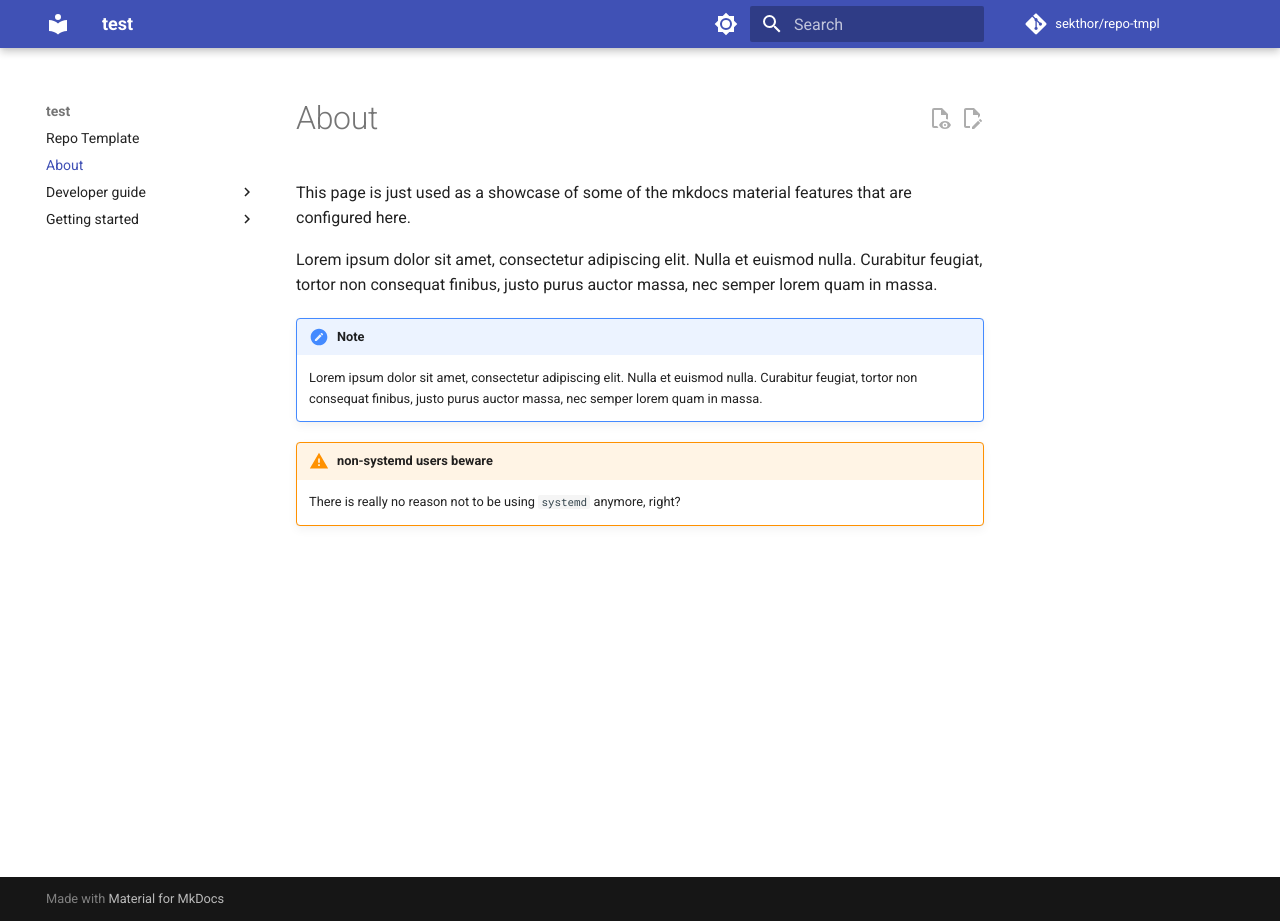
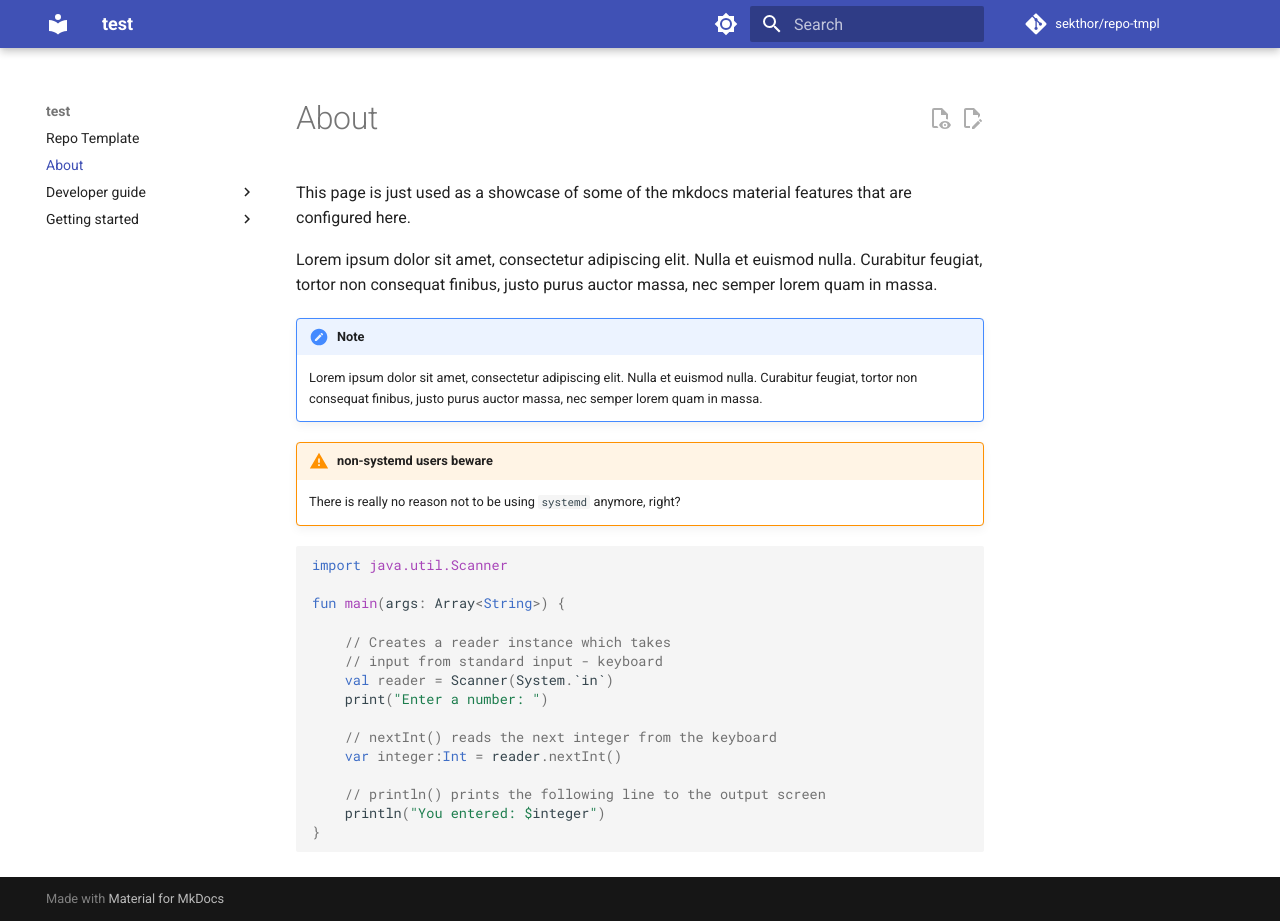
Before and after one commit to sekthor/repo-tmpl, an MkDocs documentation site: the page built from docs/about.md, in a window 1280 px wide and 921 px high. Built offline with MkDocs 1.6.1 and Material for MkDocs 9.7.7, drawn with Linux system fonts in a browser that asks for light colours; comment, search, counter and statistics services are not loaded.

Commit message:
docs: code sample

````diff
--- a/docs/about.md
+++ b/docs/about.md
@@ -15,3 +15,22 @@ Curabitur feugiat, tortor non consequat finibus, justo purus auctor massa, nec s
 !!! warning "non-systemd users beware"
 
     There is really no reason not to be using `systemd` anymore, right?
+
+
+```kotlin
+import java.util.Scanner
+
+fun main(args: Array<String>) {
+
+    // Creates a reader instance which takes
+    // input from standard input - keyboard
+    val reader = Scanner(System.`in`)
+    print("Enter a number: ")
+
+    // nextInt() reads the next integer from the keyboard
+    var integer:Int = reader.nextInt()
+
+    // println() prints the following line to the output screen
+    println("You entered: $integer")
+}
+```
````
